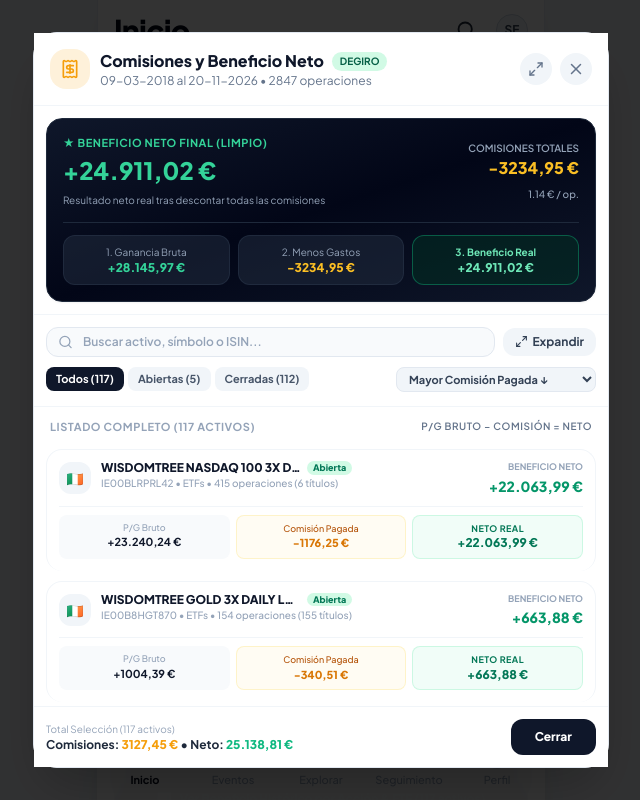
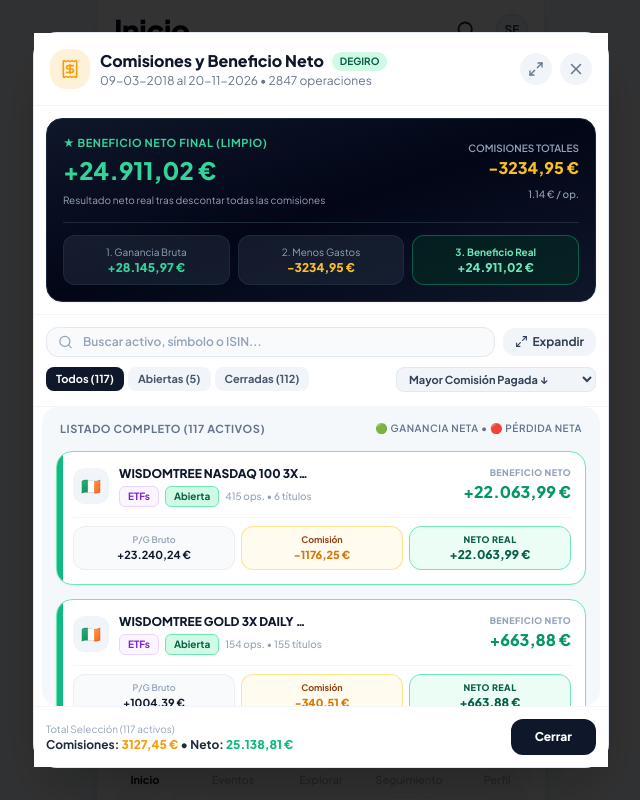
Before and after one commit to domitrader/valora-inversion, a React (Vite) app: page / in a window 1280 px wide. Both pictures are taken after a click on the button "Ver desglose completo de comisiones de corretaje, conectivid". Shown: the top 800 px of the page, without its empty margins (319-959 px from the left). Built offline with nearby package versions, Linux system fonts and the light colour scheme.

Commit message:
feat: diferenciacin visual clara de tarjetas por colores, barras laterales y separacion de fondo

```diff
--- a/src/components/CommissionsModal.tsx
+++ b/src/components/CommissionsModal.tsx
@@ -286,17 +286,17 @@ export const CommissionsModal: React.FC<CommissionsModalProps> = ({
           </div>
         </div>
 
-        {/* 4. Listado Desplegado Hacia Abajo (Scroll fluido completo) */}
-        <div className="flex-1 overflow-y-auto p-3 space-y-2.5 divide-y divide-slate-100 dark:divide-slate-800/40">
-          <div className="flex items-center justify-between px-1 pb-1 text-[11px] font-bold text-slate-400 uppercase tracking-wider">
+        {/* 4. Listado Desplegado Hacia Abajo (Scroll fluido con tarjetas bien separadas y coloreadas) */}
+        <div className="flex-1 overflow-y-auto p-3.5 space-y-3.5 bg-slate-100/70 dark:bg-[#070A11] rounded-2xl mx-2">
+          <div className="flex items-center justify-between px-1 text-[11px] font-bold text-slate-500 dark:text-slate-400 uppercase tracking-wider">
             <span>Listado Completo ({filteredAssets.length} activos)</span>
             <span className="text-[10px] font-semibold text-slate-500">
-              P/G Bruto − Comisión = Neto
+              🟢 Ganancia neta • 🔴 Pérdida neta
             </span>
           </div>
 
           {filteredAssets.length === 0 ? (
-            <div className="text-center py-12 text-slate-400 text-xs">
+            <div className="text-center py-12 text-slate-400 text-xs bg-white dark:bg-slate-900 rounded-2xl p-6 border border-slate-200 dark:border-slate-800">
               <Receipt className="w-8 h-8 mx-auto mb-2 opacity-40 text-slate-400" />
               <p>No se encontraron activos con los filtros indicados.</p>
             </div>
@@ -305,45 +305,72 @@ export const CommissionsModal: React.FC<CommissionsModalProps> = ({
               const isPositiveNet = asset.net_pnl >= 0;
               const isPositiveGross = asset.realized_pnl >= 0;
 
+              // Color por tipo de activo
+              const typeBadgeColor =
+                asset.type === 'ETFs'
+                  ? 'bg-purple-50 dark:bg-purple-950/70 text-purple-700 dark:text-purple-300 border-purple-200 dark:border-purple-800'
+                  : asset.type === 'Cripto'
+                  ? 'bg-amber-50 dark:bg-amber-950/70 text-amber-700 dark:text-amber-300 border-amber-200 dark:border-amber-800'
+                  : 'bg-blue-50 dark:bg-blue-950/70 text-blue-700 dark:text-blue-300 border-blue-200 dark:border-blue-800';
+
+              // Borde y acento según si el resultado neto es positivo o negativo
+              const cardBorder = isPositiveNet
+                ? 'border-emerald-300 dark:border-emerald-800/80 shadow-xs hover:border-emerald-500'
+                : 'border-rose-300 dark:border-rose-800/80 shadow-xs hover:border-rose-500';
+
+              const accentBarColor = isPositiveNet ? 'bg-emerald-500' : 'bg-rose-500';
+
               return (
                 <div
                   key={asset.id}
-                  className="pt-2.5 bg-white dark:bg-slate-900/50 rounded-2xl p-3 border border-slate-100 dark:border-slate-800/80 shadow-2xs hover:border-slate-300 dark:hover:border-slate-700 transition"
+                  className={`relative overflow-hidden bg-white dark:bg-slate-900 rounded-2xl p-3.5 pl-4 border ${cardBorder} shadow-sm transition-all hover:shadow-md`}
                 >
-                  {/* Fila Superior: Logo, Nombre, ISIN y Estado */}
-                  <div className="flex items-start justify-between gap-2">
+                  {/* Barra lateral de color para separar visualmente */}
+                  <div className={`absolute left-0 top-0 bottom-0 w-1.5 ${accentBarColor}`} />
+
+                  {/* Fila Superior: Logo, Nombre, ISIN, Tipo y Estado */}
+                  <div className="flex items-start justify-between gap-2.5">
                     <div className="flex items-start gap-2.5 min-w-0">
-                      <div className="w-8 h-8 rounded-xl bg-slate-100 dark:bg-slate-800 flex items-center justify-center text-sm font-bold shrink-0 mt-0.5">
+                      <div className="w-9 h-9 rounded-xl bg-slate-100 dark:bg-slate-800 flex items-center justify-center text-base font-bold shrink-0 mt-0.5 shadow-2xs">
                         {asset.flag}
                       </div>
                       <div className="min-w-0">
                         <div className="flex items-center gap-1.5 flex-wrap">
-                          <span className="text-xs font-extrabold text-slate-900 dark:text-white truncate max-w-[200px]">
+                          <h4 className="text-xs font-black text-slate-900 dark:text-white truncate max-w-[190px]">
                             {asset.name}
+                          </h4>
+                        </div>
+
+                        {/* Badges distintivos de Tipo y Estado */}
+                        <div className="flex items-center gap-1.5 text-[10px] mt-1 flex-wrap">
+                          <span className={`px-2 py-0.5 rounded-md font-bold border ${typeBadgeColor}`}>
+                            {asset.type}
                           </span>
                           <span
-                            className={`text-[9px] font-extrabold px-1.5 py-0.2 rounded-full ${
+                            className={`px-2 py-0.5 rounded-md font-bold ${
                               asset.status === 'Abierta'
-                                ? 'bg-emerald-100 dark:bg-emerald-950 text-emerald-700 dark:text-emerald-300'
-                                : 'bg-slate-100 dark:bg-slate-800 text-slate-500'
+                                ? 'bg-emerald-100 dark:bg-emerald-950 text-emerald-800 dark:text-emerald-300 border border-emerald-300 dark:border-emerald-700'
+                                : 'bg-slate-100 dark:bg-slate-800 text-slate-600 dark:text-slate-400 border border-slate-200 dark:border-slate-700'
                             }`}
                           >
                             {asset.status}
                           </span>
-                        </div>
-                        <div className="text-[10px] text-slate-400 font-medium">
-                          {asset.isin ? `${asset.isin} • ` : ''}{asset.type} • {asset.trades_count} operaciones
-                          {asset.shares > 0 ? ` (${asset.shares} títulos)` : ''}
+                          <span className="text-slate-400 font-medium">
+                            {asset.trades_count} ops.
+                            {asset.shares > 0 ? ` • ${asset.shares} títulos` : ''}
+                          </span>
                         </div>
                       </div>
                     </div>
 
                     {/* Beneficio Neto Destacado */}
                     <div className="text-right shrink-0">
-                      <span className="text-[9px] font-bold text-slate-400 block uppercase">Beneficio Neto</span>
+                      <span className="text-[9px] font-extrabold text-slate-400 block uppercase tracking-wider">
+                        Beneficio Neto
+                      </span>
                       <span
-                        className={`text-sm font-black ${
-                          isPositiveNet ? 'text-emerald-600 dark:text-emerald-400' : 'text-rose-500'
+                        className={`text-base font-black ${
+                          isPositiveNet ? 'text-emerald-600 dark:text-emerald-400' : 'text-rose-600 dark:text-rose-400'
                         }`}
                       >
                         {isPositiveNet ? '+' : ''}{formatEUR(asset.net_pnl, hideFigures)}
@@ -351,28 +378,30 @@ export const CommissionsModal: React.FC<CommissionsModalProps> = ({
                     </div>
                   </div>
 
-                  {/* Fila Inferior: Desglose de la resta (Bruto - Comisión = Neto) */}
-                  <div className="mt-2 pt-2 border-t border-slate-100 dark:border-slate-800/60 grid grid-cols-3 gap-1.5 text-center text-[11px]">
-                    <div className="bg-slate-50 dark:bg-slate-800/40 rounded-lg p-1.5">
-                      <span className="text-[9px] text-slate-400 block font-medium">P/G Bruto</span>
+                  {/* Fila Inferior: Desglose de la resta (P/G Bruto - Comisión = Neto) */}
+                  <div className="mt-2.5 pt-2 border-t border-slate-100 dark:border-slate-800 grid grid-cols-3 gap-1.5 text-center text-[11px]">
+                    <div className="bg-slate-50 dark:bg-slate-800/50 rounded-xl p-1.5 border border-slate-200/60 dark:border-slate-700/60">
+                      <span className="text-[9px] text-slate-400 block font-semibold">P/G Bruto</span>
                       <span className={`font-bold ${isPositiveGross ? 'text-slate-900 dark:text-white' : 'text-rose-500'}`}>
                         {isPositiveGross ? '+' : ''}{formatEUR(asset.realized_pnl, hideFigures)}
                       </span>
                     </div>
 
-                    <div className="bg-amber-50/60 dark:bg-amber-950/20 rounded-lg p-1.5 border border-amber-200/40 dark:border-amber-800/30">
-                      <span className="text-[9px] text-amber-700 dark:text-amber-400 block font-medium">Comisión Pagada</span>
-                      <span className="font-extrabold text-amber-600 dark:text-amber-400">
+                    <div className="bg-amber-50/80 dark:bg-amber-950/30 rounded-xl p-1.5 border border-amber-300/60 dark:border-amber-700/60">
+                      <span className="text-[9px] text-amber-800 dark:text-amber-300 block font-bold">Comisión</span>
+                      <span className="font-black text-amber-600 dark:text-amber-400">
                         -{formatEUR(asset.total_fees, hideFigures)}
                       </span>
                     </div>
 
-                    <div className={`rounded-lg p-1.5 border ${
-                      isPositiveNet
-                        ? 'bg-emerald-50/70 dark:bg-emerald-950/40 border-emerald-200/50 dark:border-emerald-800/40 text-emerald-700 dark:text-emerald-300'
-                        : 'bg-rose-50/70 dark:bg-rose-950/40 border-rose-200/50 dark:border-rose-800/40 text-rose-600'
-                    }`}>
-                      <span className="text-[9px] block font-bold uppercase tracking-wider">Neto Real</span>
+                    <div
+                      className={`rounded-xl p-1.5 border ${
+                        isPositiveNet
+                          ? 'bg-emerald-50 dark:bg-emerald-950/50 border-emerald-300 dark:border-emerald-700 text-emerald-800 dark:text-emerald-200'
+                          : 'bg-rose-50 dark:bg-rose-950/50 border-rose-300 dark:border-rose-700 text-rose-800 dark:text-rose-200'
+                      }`}
+                    >
+                      <span className="text-[9px] block font-extrabold uppercase tracking-wider">Neto Real</span>
                       <span className="font-black text-xs">
                         {isPositiveNet ? '+' : ''}{formatEUR(asset.net_pnl, hideFigures)}
                       </span>
```
